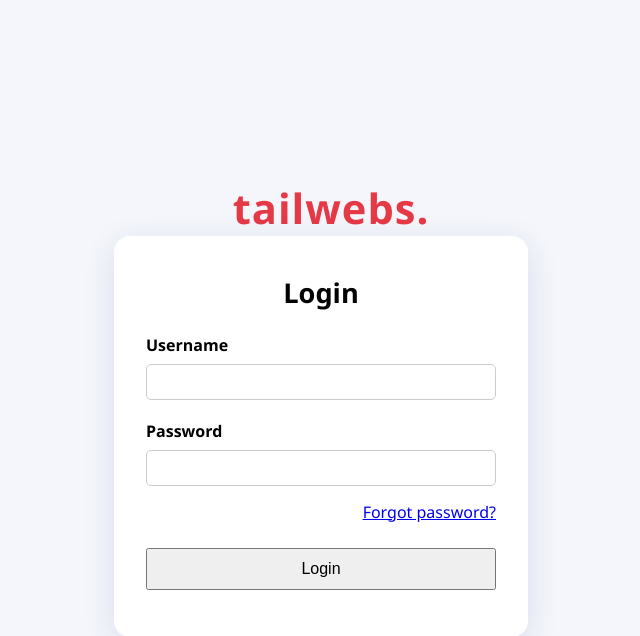
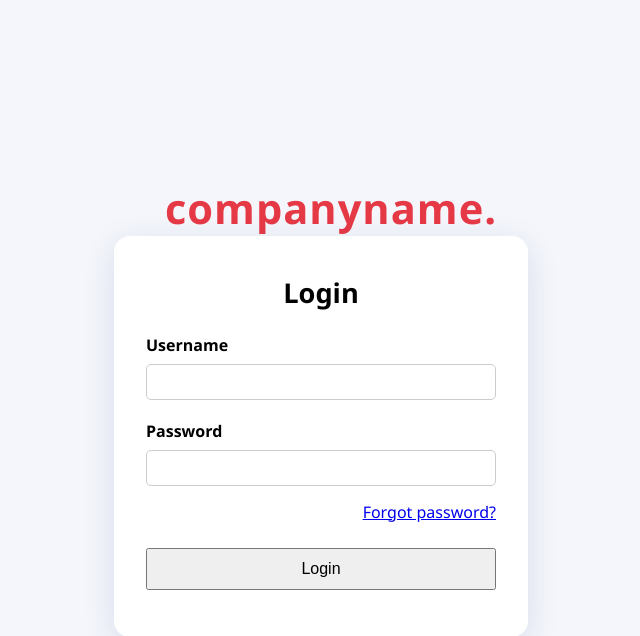
Before and after one commit to Sivakumar-K-143/teacher-portal, a Django app: page / in a window 1280 px wide. Shown: the top 636 px of the page, without its empty margins (319-959 px from the left). Run offline with Django 5.2, Linux system fonts and the light colour scheme.

Commit message:
html files modified

```diff
--- a/portal/templates/portal/home.html
+++ b/portal/templates/portal/home.html
@@ -11,7 +11,7 @@
 <body>
     <div class="container">
         <div class="header">
-            <div class="brand-header">tailwebs.</div>
+            <div class="brand-header">companyname.</div>
             <div class="nav-links">
                 <a href="{% url 'home' %}">Home</a>
                 <a href="{% url 'logout' %}">Logout</a>
--- a/portal/templates/portal/login.html
+++ b/portal/templates/portal/login.html
@@ -10,7 +10,7 @@
 
 <body>
     <div class="login-wrapper">
-        <div class="brand-header">tailwebs.</div>
+        <div class="brand-header">companyname.</div>
         <div class="login-box">
             <div class="login-header">Login</div>
             {% if messages %}
```
